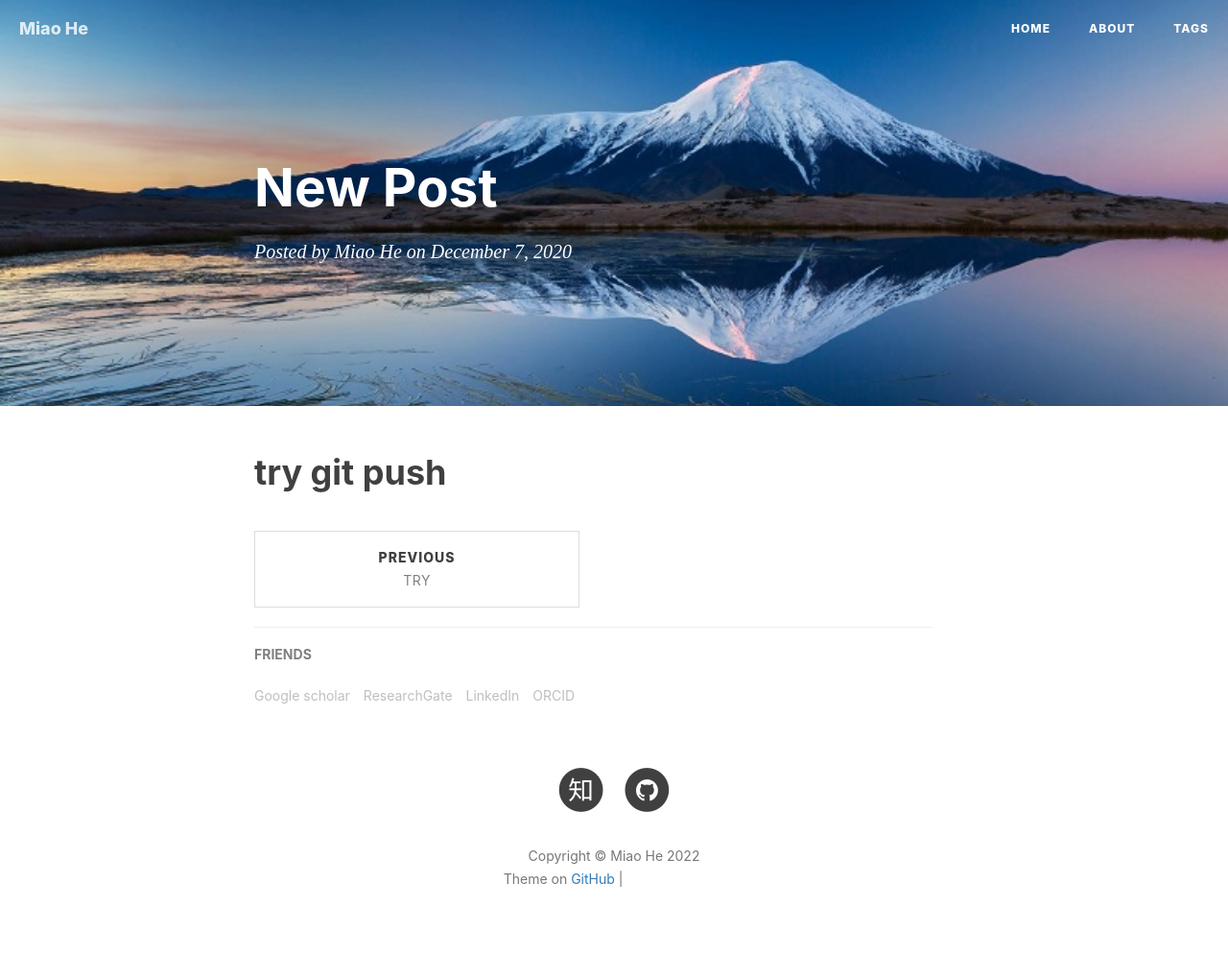
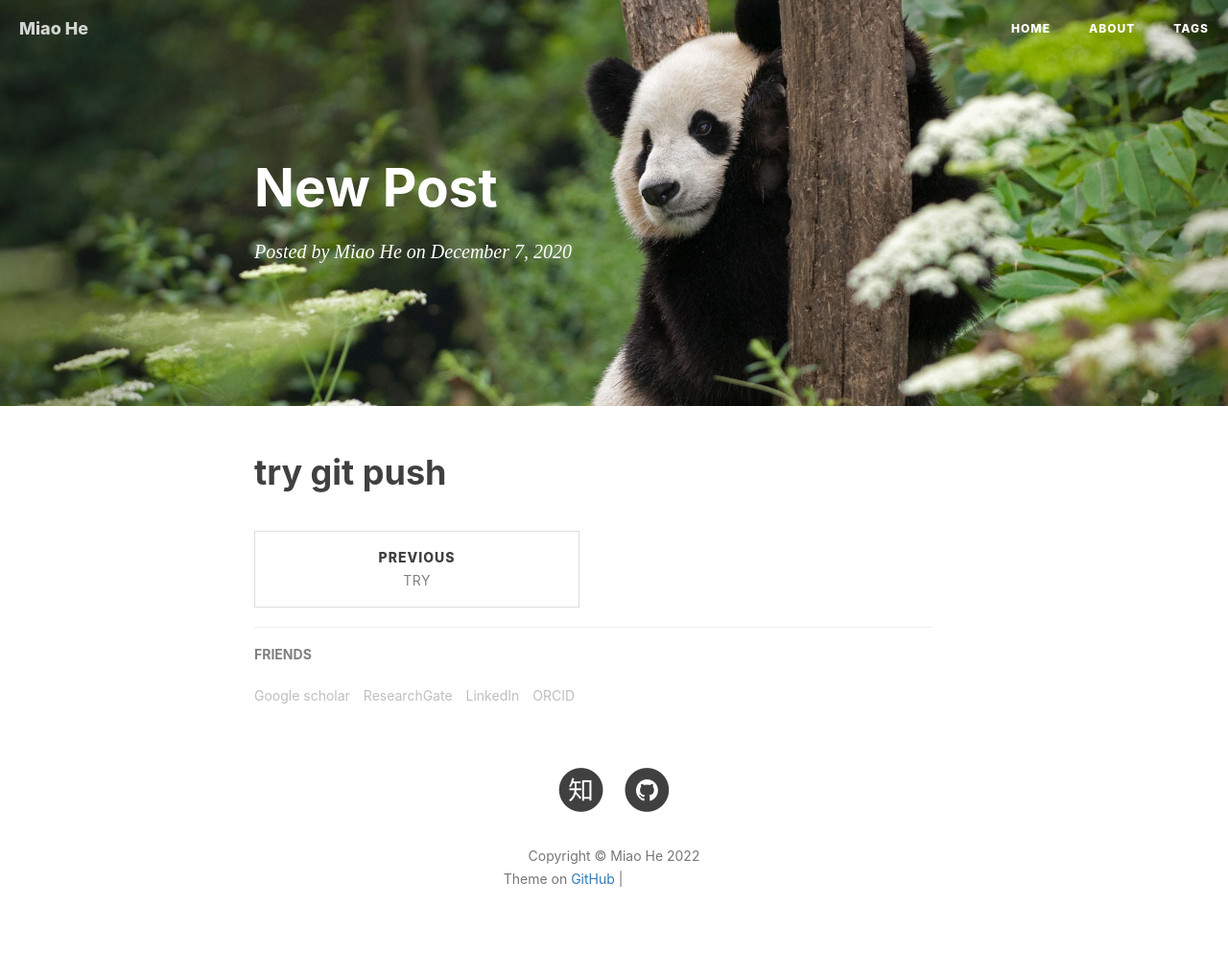
Before and after one commit to MiaoHe13/MiaoHe13.github.io, a Jekyll site: the page built from _posts/2020-12-07-new-post.md, in a window 1280 px wide. Shown: the whole page at 96% size. Built offline with Jekyll 4.4.1, drawn with Linux system fonts in a browser that asks for light colours; nearby versions of some CDN libraries; comment, search, counter and statistics services are not loaded; grey boxes are pictures that could not be loaded.

Commit message:
Update _config.yml

```diff
--- a/_config.yml
+++ b/_config.yml
@@ -1,7 +1,7 @@
 # Site settings
 title: Miao He
 SEOTitle: Miao He, Ecologist
-header-img: /img/BingWallpaper-2020-07-06.jpg
+header-img: /img/BingWallpaper-20220316.jpg
 email: m.he@students.uu.nl
 description: "I am a MSc student in Environmental Biology program at Utrecht University. My research interest is Biodiversity-Ecosystem functioning relationships (BEF) under global changes. "
 keyword: "Miao He, Ecologist"
```
